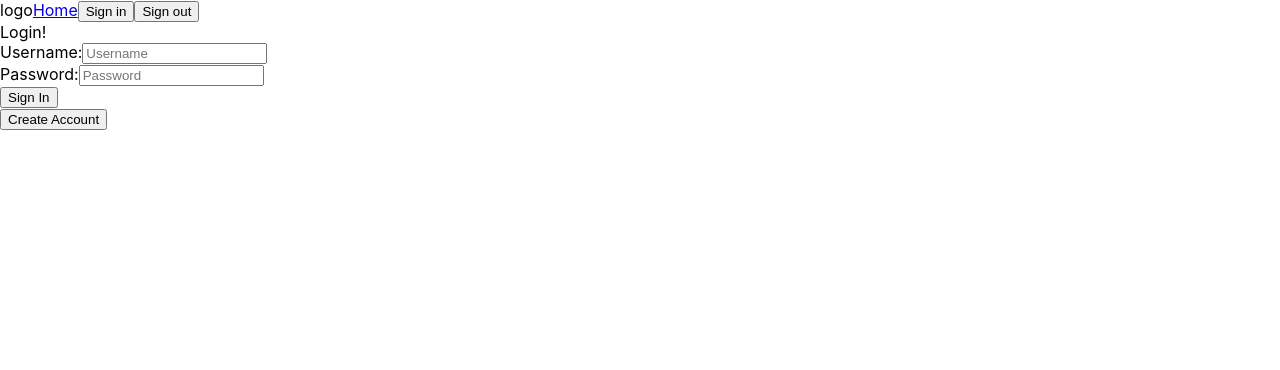
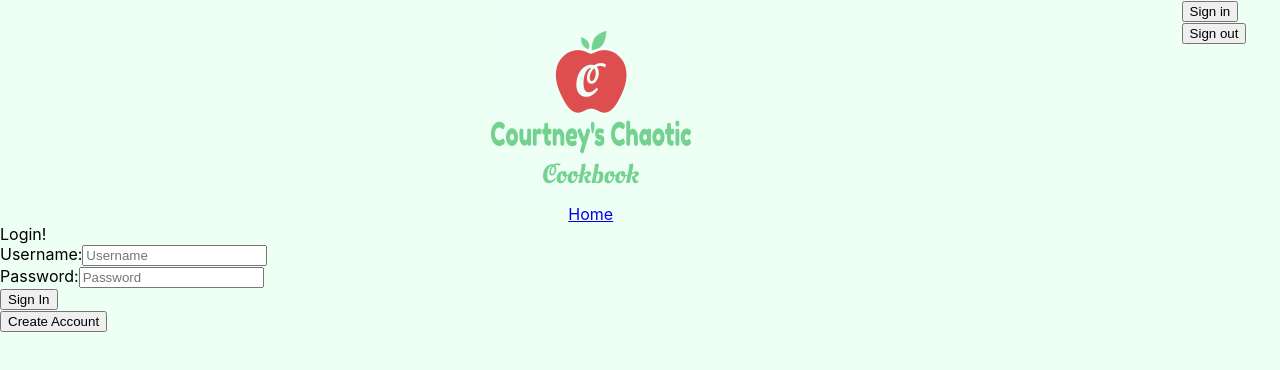
Before and after one commit to Oasiswolf/CourtneysChaoticCookbookFront, a React (Create React App) app: page /login-form in a window 1280 px wide. Shown: the top 370 px of the page. Built offline with nearby package versions, Linux system fonts and the light colour scheme.

Commit message:
fixed auth process

```diff
--- a/src/App.js
+++ b/src/App.js
@@ -64,16 +64,28 @@ export default class App extends Component {
     });
     alert("You have logged out!");
   }
+
   render() {
     return (
       <div className="App">
         <BrowserRouter>
           <div>
-            <NavagationBar handleLogOut={this.handleLogOut} />
+            <NavagationBar
+              handleLogOut={this.handleLogOut}
+              user={this.state.user}
+              checkLoginStatus={this.state.loggedInStatus}
+            />
             <Routes>
               <Route index element={<Home />} />
-              <Route path="/login-form" element={<LoginForm />} />
-              <Route path="/create-login" element={<CreateLogin />} />
+              <Route
+                path="/login-form"
+                element={<LoginForm handleSetUser={this.handleSetUser} />}
+              />
+              <Route
+                path="/create-login"
+                element={<CreateLogin />}
+                handleSetUser={this.handleSetUser}
+              />
               <Route path="/profile" element={<Profile />} />
             </Routes>
           </div>
--- a/src/login/create-login.js
+++ b/src/login/create-login.js
@@ -30,7 +30,7 @@ export default class LoginForm extends Component {
       this.setState({
         error: "",
       });
-      fetch("create new account url goes here", {
+      fetch("http://127.0.0.1:5000/user/add", {
         method: "POST",
         headers: { "content-type": "application/json" },
         body: JSON.stringify({
--- a/src/login/login-form.js
+++ b/src/login/login-form.js
@@ -1,10 +1,11 @@
 import React, { Component } from "react";
 import Cookies from "js-cookie";
 import { NavLink } from "react-router-dom";
+import { useHistory } from "react-router-dom";
 
 export default class LoginForm extends Component {
   constructor(props) {
-    super();
+    super(props);
 
     this.state = {
       username: "",
@@ -13,6 +14,7 @@ export default class LoginForm extends Component {
     };
     this.handleChange = this.handleChange.bind(this);
     this.handleSubmit = this.handleSubmit.bind(this);
+    this.refreshpage = this.refreshPage.bind(this);
   }
   handleChange(event) {
     this.setState({
@@ -49,10 +51,8 @@ export default class LoginForm extends Component {
             this.props.handleSetUser(data);
             Cookies.set("username", this.state.username);
             this.setState({
-              error: "suss",
+              error: "Login Sucessfull",
             });
-            alert("Sign In successful");
-            this.props.history.push("/");
           }
         })
         .catch((error) => {
@@ -63,6 +63,9 @@ export default class LoginForm extends Component {
           });
         });
     }
+  }
+  refreshPage() {
+    window.location.reload();
   }
 
   render() {
@@ -97,11 +100,14 @@ export default class LoginForm extends Component {
             />
           </div>
 
-          <button className="signin-button">Sign In</button>
+          <button className="signin-button" onClick={this.refreshPage}>
+            Sign In
+          </button>
         </form>
         <NavLink exact to="/create-login">
           <button>Create Account</button>
         </NavLink>
+        <p>{this.state.error}</p>
       </div>
     );
   }
--- a/src/navigation/navbar.js
+++ b/src/navigation/navbar.js
@@ -1,28 +1,33 @@
 import React, { Component } from "react";
+import { withRouter } from "react-router";
+
 import { NavLink } from "react-router-dom";
 
+import Logo from "../images/Logo.png";
 export default function (props) {
   const dynamicLink = (route, linkText) => {
     return (
       <div className="nav-link-wrapper">
-        <NavLink to={route} activeClassName="nav-link-active">
-          {linkText}
-        </NavLink>
+        <NavLink to={route}>{linkText}</NavLink>
       </div>
     );
   };
   return (
     <div className="navbar">
-      <div className="logo-wrapper">logo</div>
+      <div className="main-bar">
+        <div className="logo-wrapper">
+          <img src={Logo} alt="logo" />
+        </div>
         <div className="links-wrapper">
           <div className="nav-link-wrapper">
             <NavLink exact to="/">
               Home
             </NavLink>
           </div>
-        {props.loggedInStatus === "LOGGED_IN"
+          {props.checkLoginStatus === "LOGGED_IN"
             ? dynamicLink("/profile", "Profile")
             : null}
+        </div>
       </div>
       <div className="login-wrapper">
         <NavLink exact to="/login-form">
--- a/src/styles/base.css
+++ b/src/styles/base.css
@@ -1,3 +1,14 @@
+.App {
+  background-color: #eefff4;
+  height: 100vh;
+}
+
 .navbar {
+  display: grid;
+  grid-template-columns: 3fr 0.25fr;
+}
+.main-bar {
   display: flex;
+  flex-direction: column;
+  align-items: center;
 }
```
Also changed, not shown: src/images/Logo.png (added). Lines whose indentation alone changed are shown as unchanged.
